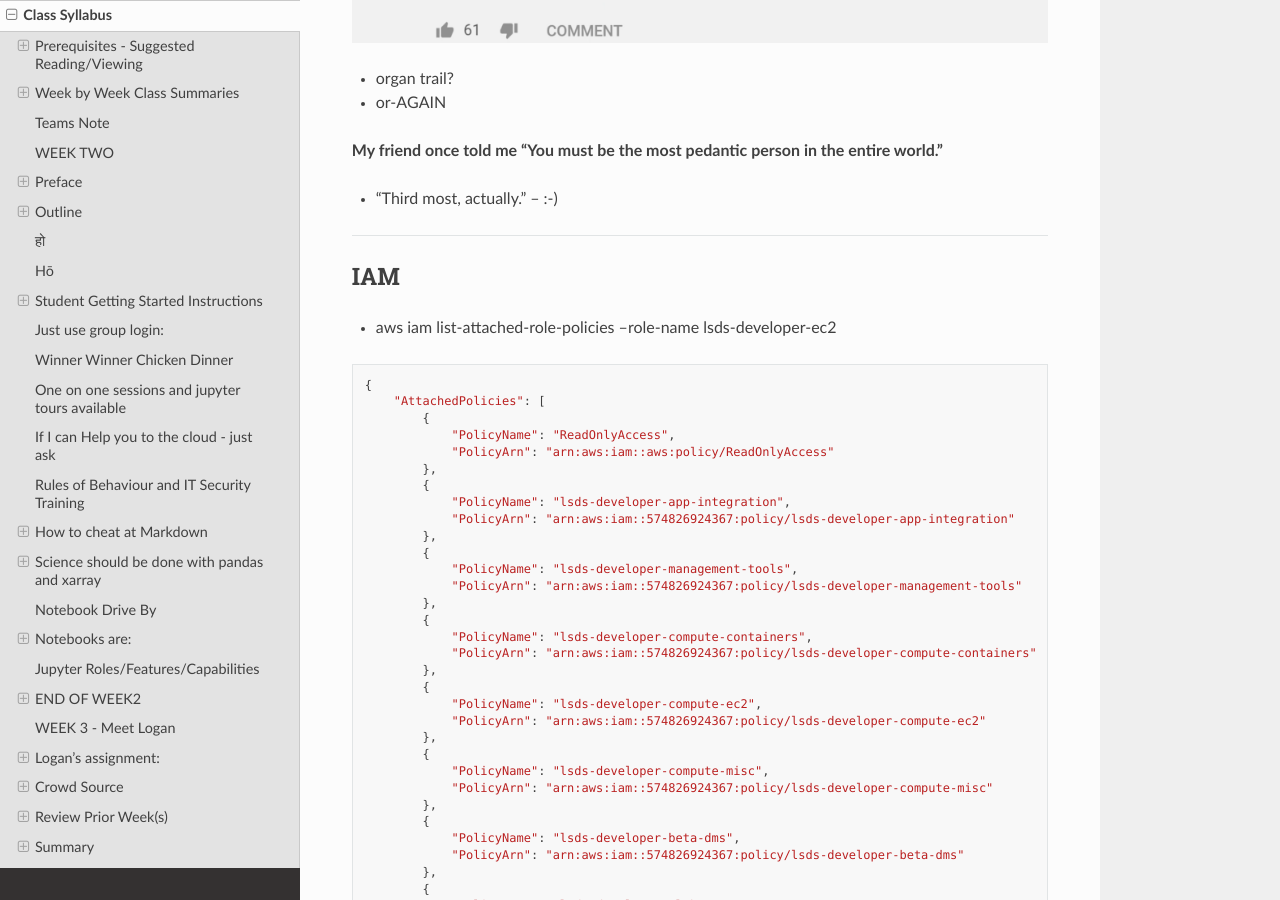
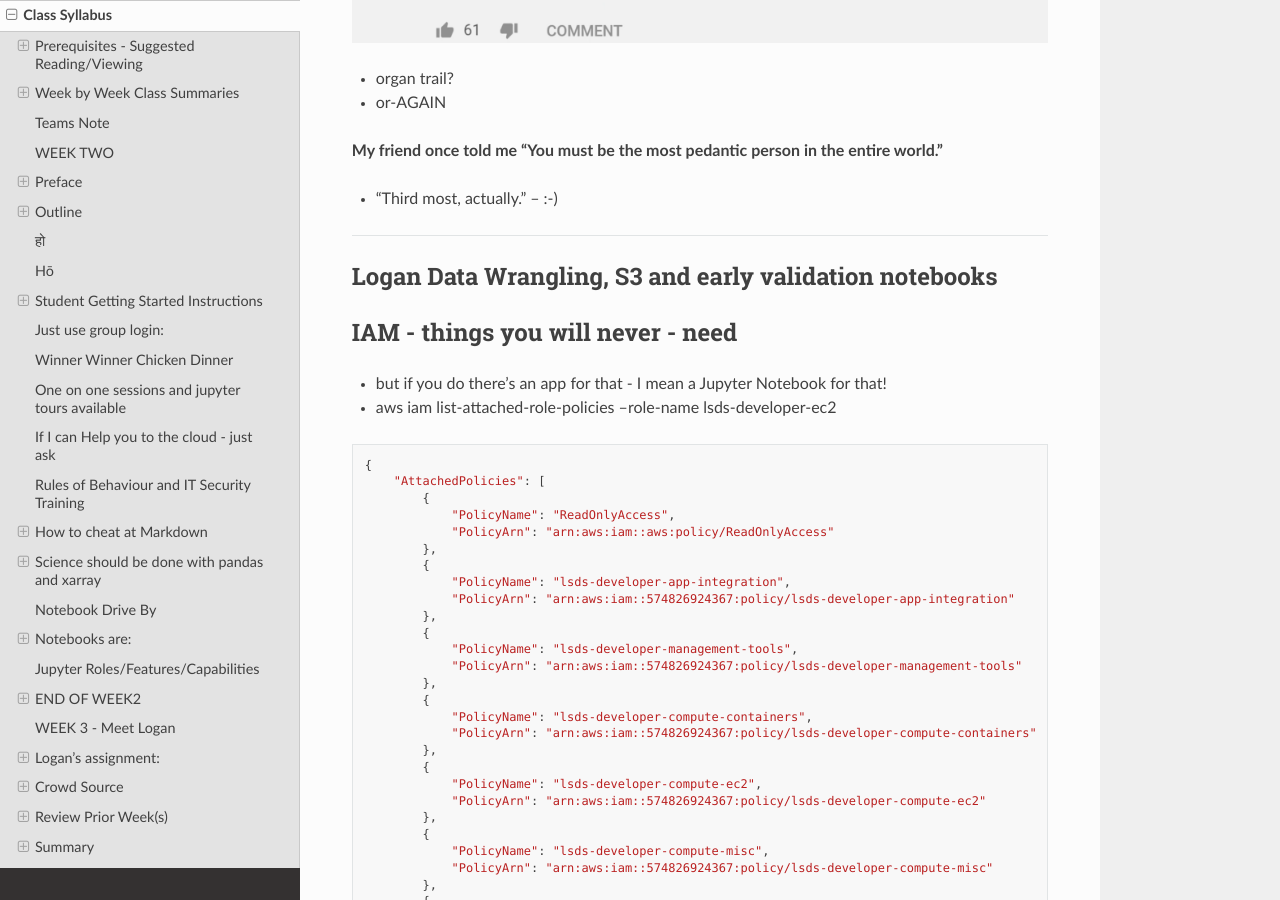
Before and after one commit to tonybutzer/harmony, a Sphinx documentation site: the page built from documentation/source/00weekbyweek.md, in a window 1280 px wide and 900 px high, scrolled down 27577 px. Built offline with Sphinx 7.4.7 and the Read the Docs theme 2.0.0, drawn with Linux system fonts in a browser that asks for light colours; pages that are not in the unit, such as notebooks, are missing from menus.

Commit message:
automatic git update from Makefile

```diff
--- a/documentation/source/00weekbyweek.md
+++ b/documentation/source/00weekbyweek.md
@@ -1002,8 +1002,10 @@ Cheers,
 
 ---
 
+## Logan Data Wrangling, S3 and early validation notebooks
 
-## IAM
+## IAM - things you will never - need
+- but if you do there's an app for that - I mean a Jupyter Notebook for that!
 
 - aws iam list-attached-role-policies --role-name lsds-developer-ec2
 
```
